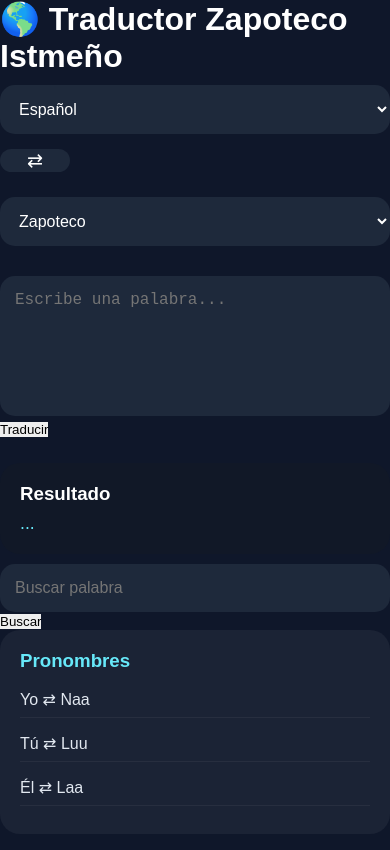
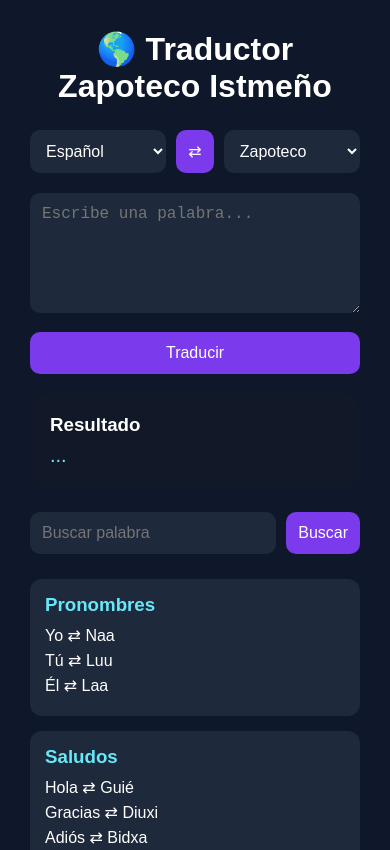
Before and after one commit to 5rwbd9n688-svg/zapoteco-traductor, a plain HTML site: page index.html in a window 390 px wide. Shown: the top 850 px of the page. Drawn offline with Linux system fonts and the light colour scheme.

Commit message:
Refactor styles for improved layout and design

```diff
--- a/styles.css
+++ b/styles.css
@@ -5,187 +5,94 @@
 }
 
 body{
-    font-family:'Poppins',sans-serif;
+  font-family:Arial, sans-serif;
   background:#0f172a;
   color:white;
-    min-height:100vh;
-    overflow-x:hidden;
+  padding:30px;
 }
 
-.background{
-    position:fixed;
-    inset:0;
-    background:
-    radial-gradient(circle at top left,#7c3aed55,transparent),
-    radial-gradient(circle at bottom right,#06b6d455,transparent);
-    z-index:-1;
-}
-
-header{
-    text-align:center;
-    padding:40px 20px;
-}
-
-header h1{
-    font-size:3rem;
-    font-weight:700;
-}
-
-header p{
-    margin-top:10px;
-    color:#cbd5e1;
-}
-
-main{
-    width:90%;
-    max-width:1100px;
+.container{
+  max-width:900px;
   margin:auto;
 }
 
-.translator-card{
-    background:rgba(255,255,255,0.08);
-    backdrop-filter:blur(10px);
-    border:1px solid rgba(255,255,255,0.1);
-    padding:30px;
-    border-radius:25px;
-    margin-bottom:30px;
+h1{
+  text-align:center;
+  margin-bottom:25px;
 }
 
 .controls{
   display:flex;
-    justify-content:center;
-    gap:15px;
+  gap:10px;
   margin-bottom:20px;
+}
+
+select,
+textarea,
+input,
+button{
+  padding:12px;
+  border:none;
+  border-radius:10px;
+  font-size:16px;
 }
 
 select,
 textarea,
 input{
   width:100%;
-    padding:15px;
-    border:none;
-    border-radius:15px;
   background:#1e293b;
   color:white;
-    font-size:1rem;
-    margin-top:10px;
 }
 
 textarea{
-    min-height:140px;
-    resize:none;
+  min-height:120px;
+  width:100%;
+  margin-bottom:15px;
 }
 
 button{
+  background:#7c3aed;
+  color:white;
   cursor:pointer;
-    border:none;
-    transition:0.3s;
 }
 
-.translate-btn,
-.add-word-section button,
-.search-section button{
+#translateBtn{
   width:100%;
-    margin-top:20px;
-    padding:15px;
-    border-radius:15px;
-    background:linear-gradient(135deg,#7c3aed,#06b6d4);
-    color:white;
-    font-size:1rem;
-    font-weight:600;
-}
-
-button:hover{
-    transform:scale(1.02);
+  margin-bottom:20px;
 }
 
 .result-box{
-    margin-top:25px;
+  background:#111827;
   padding:20px;
-    background:#111827;
-    border-radius:20px;
+  border-radius:15px;
+  margin-bottom:25px;
 }
 
-.categories-section{
-    margin-top:40px;
+#result{
+  margin-top:8px;
+  color:#67e8f9;
+  font-size:20px;
 }
 
-.categories-section h2{
-    margin-bottom:20px;
+.search-box{
+  display:flex;
+  gap:10px;
+  margin-bottom:25px;
 }
 
 .category{
-    background:rgba(255,255,255,0.05);
-    padding:20px;
-    border-radius:20px;
-    margin-bottom:20px;
+  background:#1e293b;
+  padding:15px;
+  border-radius:12px;
+  margin-bottom:15px;
 }
 
 .category h3{
+  color:#67e8f9;
   margin-bottom:10px;
-    color:#67e8f9;
 }
 
 .word{
-    margin:8px 0;
-    color:#e2e8f0;
+  margin:6px 0;
 }
-
-.add-word-section{
-    margin-top:40px;
-    background:rgba(255,255,255,0.08);
-    padding:25px;
-    border-radius:20px;
-}
-
-.search-section{
-    display:flex;
-    gap:10px;
-    margin-bottom:30px;
-}
-
-footer{
-    text-align:center;
-    padding:40px 20px;
-    color:#94a3b8;
-}
-
-@media(max-width:768px){
-
-    header h1{
-        font-size:2rem;
-    }
-
-    .controls{
-        flex-direction:column;
-    }
-
-    .search-section{
-        flex-direction:column;
-    }
-}
-
-textarea:focus,
-input:focus,
-select:focus{
-    outline:2px solid #06b6d4;
-}
-
-.word{
-    padding:8px 0;
-    border-bottom:1px solid rgba(255,255,255,0.05);
-}
-
-.result-box p{
-    font-size:1.1rem;
-    margin-top:8px;
-    color:#67e8f9;
-}
-
-#swapBtn{
-    width:70px;
-    border-radius:14px;
-    background:#1e293b;
-    color:white;
-    font-size:1.2rem;
-}
```
Lines whose indentation alone changed are shown as unchanged.
